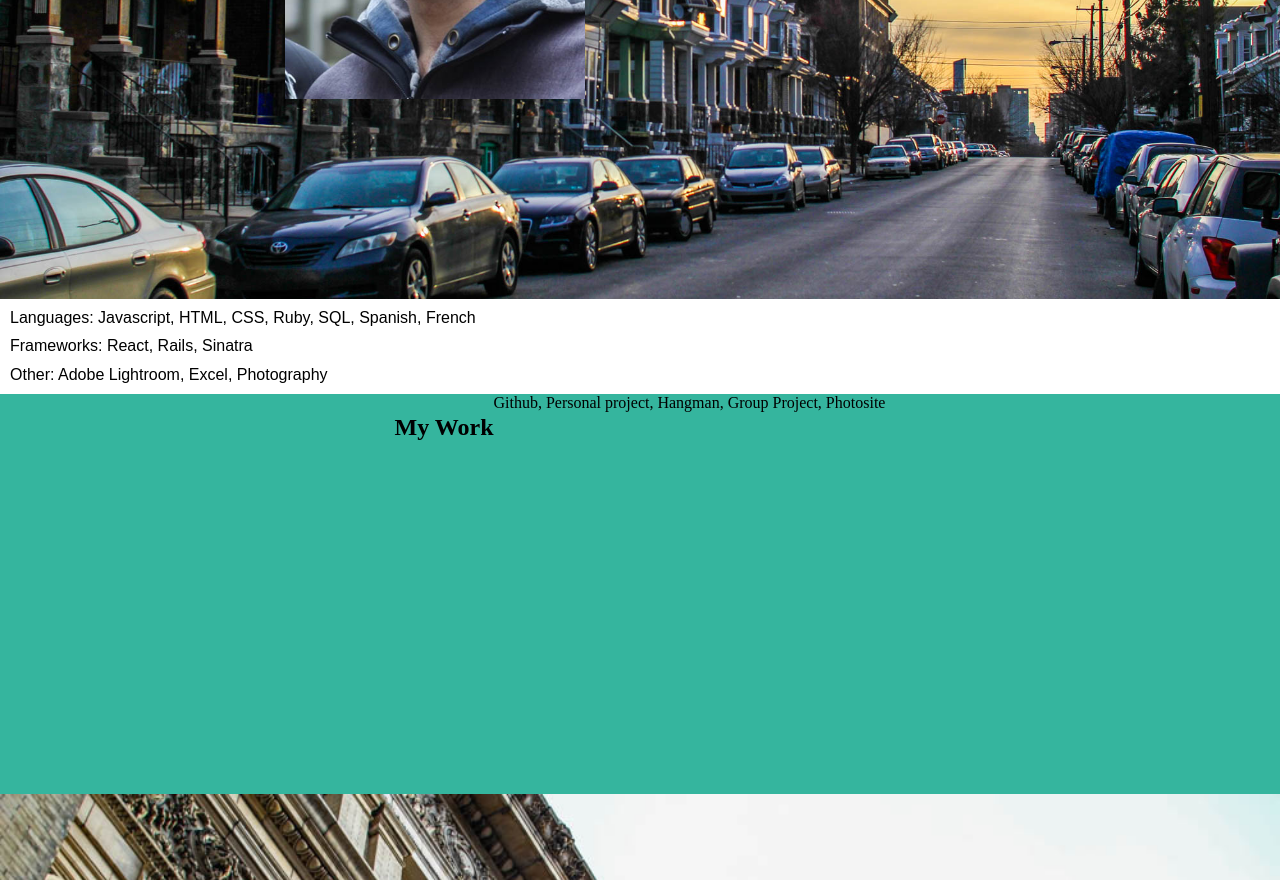
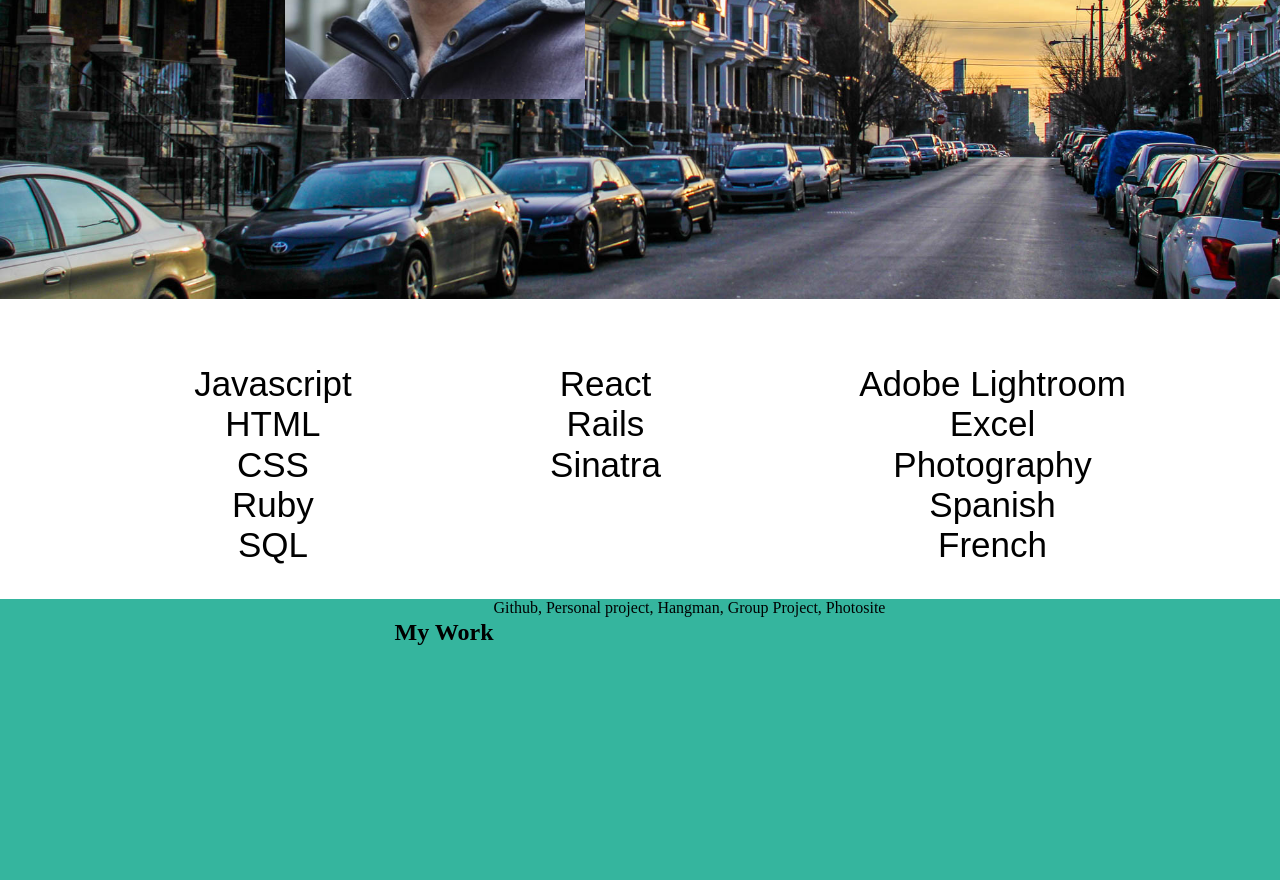
Before and after one commit to michaeljwiebe/portfolio, a plain HTML site: page index.html in a window 1280 px wide. Shown: the part 401-1281 px from the top of the page. Drawn offline with nearby package versions, Linux system fonts and the light colour scheme; a web font is replaced by a local one.

Commit message:
working on styling, learning parallax

```diff
--- a/index.html
+++ b/index.html
@@ -17,15 +17,31 @@
 			</div>
 		</div>
 	</div>
-	<div class="skills">
+	<div class="skills flex">
 		<div class="skill languages">
-			Languages: Javascript, HTML, CSS, Ruby, SQL, Spanish, French
+			<ul>
+				<li>Javascript</li>
+				<li>HTML</li>
+				<li>CSS</li>
+				<li>Ruby</li>
+				<li>SQL</li>
+			</ul>
 		</div>
 		<div class="skill frameworks">
-			Frameworks: React, Rails, Sinatra
+			<ul>
+				<li>React</li>
+				<li>Rails</li>
+				<li>Sinatra</li>
+			</ul>
 		</div>
-		<div class=" skill other">
-			Other: Adobe Lightroom, Excel, Photography
+		<div class="skill other">
+			<ul>
+				<li>Adobe Lightroom</li>
+				<li>Excel</li>
+				<li>Photography</li>
+				<li>Spanish</li>
+				<li>French</li>
+			</ul>
 		</div>
 	</div>
 	<div class="work flex">
--- a/sass/styles.scss
+++ b/sass/styles.scss
@@ -25,6 +25,7 @@
 .basic-info{
     width: 370px;
     margin: 220px 20px;
+    text-shadow: 2px 2px antiquewhite;
 }
 .name{
     font-family: $font-mont;
@@ -36,9 +37,23 @@
 }
 .skills{
     font-family: $font-bubble;
+    height: 300px;
+    text-align: center;
+    justify-content: space-around;
+    padding: 20px 75px;
 }
 .skill{
     margin: 10px;
+}
+.skill ul{
+    list-style-type: none;
+    font-size: 35px;
+}
+.languages{
+}
+.frameworks{
+}
+.other{
 }
 .work{
     height: 400px;
```
Also changed, not shown: css/styles.css, 2 other files.
